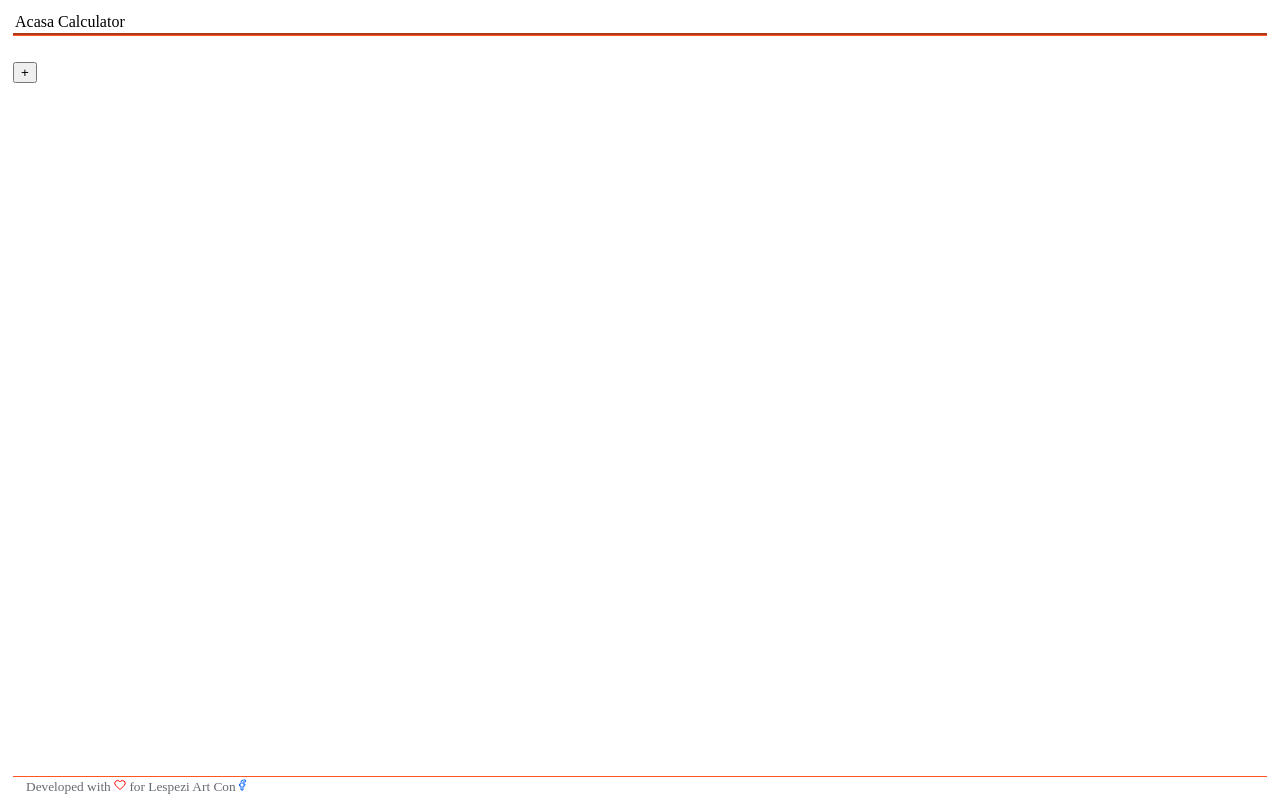
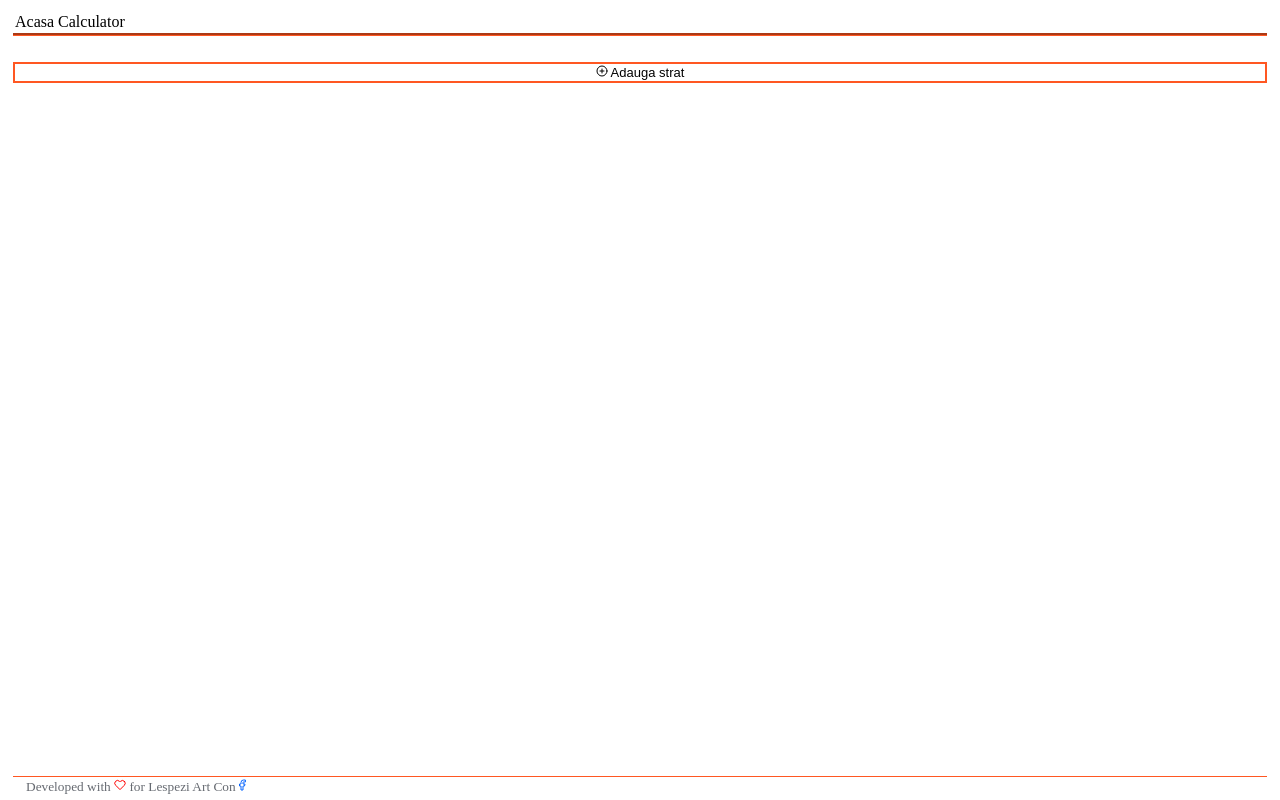
Before and after one commit to viman39/constructjs, a React (Create React App) app: page /constructjs/calculator in a window 1280 px wide. Built offline with nearby package versions, Linux system fonts and the light colour scheme.

Commit message:
some button styles

```diff
--- a/src/components/Layers/Layers.tsx
+++ b/src/components/Layers/Layers.tsx
@@ -1,7 +1,7 @@
 import { Button } from "../common/Button/Button";
-import { Wall } from "../Wall/Wall";
 import { WallLayer } from "./Layer";
 import { useWallContext } from "../../context/Wall.context";
+import { PlusCircle } from "react-feather";
 
 export const Layers = () => {
   const { layers, addLayer } = useWallContext();
@@ -11,7 +11,9 @@ export const Layers = () => {
       {layers.map((layer) => (
         <WallLayer layer={layer} key={layer.id} />
       ))}
-      <Button onClick={addLayer}>+</Button>
+      <Button onClick={addLayer} color="primary" fullWidth={true}>
+        <PlusCircle size="12px" /> Adauga strat
+      </Button>
     </>
   );
 };
--- a/src/components/Wall/Wall.tsx
+++ b/src/components/Wall/Wall.tsx
@@ -3,6 +3,7 @@ import "./wall.scss";
 
 export const Wall: React.FC = () => {
   const { layers } = useWallContext();
+
   return (
     <div className="wall">
       {layers.map(
--- a/src/components/Wall/wall.scss
+++ b/src/components/Wall/wall.scss
@@ -1,3 +1,3 @@
 .wall {
-  // width: 500px;
+  width: 100%;
 }
--- a/src/components/common/Button/Button.tsx
+++ b/src/components/common/Button/Button.tsx
@@ -1,5 +1,19 @@
 import { ButtonProps } from "./button.types";
+import "./button.scss";
 
-export const Button: React.FC<ButtonProps> = ({ onClick, children }) => {
-  return <button onClick={onClick}>{children}</button>;
+export const Button: React.FC<ButtonProps> = ({
+  color,
+  size = "small",
+  fullWidth,
+  onClick,
+  children,
+}) => {
+  return (
+    <button
+      onClick={onClick}
+      className={`button ${color} ${size} ${fullWidth && "fullWidth"}`}
+    >
+      {children}
+    </button>
+  );
 };
--- /dev/null
+++ b/src/components/common/Button/button.scss
@@ -0,0 +1,27 @@
+@import "../../../variables.scss";
+
+.button {
+  background: $white;
+  cursor: pointer;
+  border-style: solid;
+
+  &.primary {
+    border-color: $primary;
+    transition: 0.3s;
+    &:hover {
+      background-color: rgba($primary, 0.075);
+    }
+  }
+
+  &.fullWidth {
+    width: 100%;
+  }
+
+  &.large {
+    font-size: large;
+  }
+
+  &.small {
+    font-size: small;
+  }
+}
--- a/src/components/common/Button/button.types.ts
+++ b/src/components/common/Button/button.types.ts
@@ -1,4 +1,7 @@
 export type ButtonProps = {
+  color?: "primary";
+  size?: "small" | "large";
+  fullWidth?: boolean;
   onClick?: () => void;
   children?: React.ReactNode;
 };
--- a/src/variables.scss
+++ b/src/variables.scss
@@ -4,3 +4,4 @@ $secondary: #c7cbd1;
 $facebook-blue: #0866ff;
 $dark-gray: #666a71;
 $black: black;
+$white: white;
```
